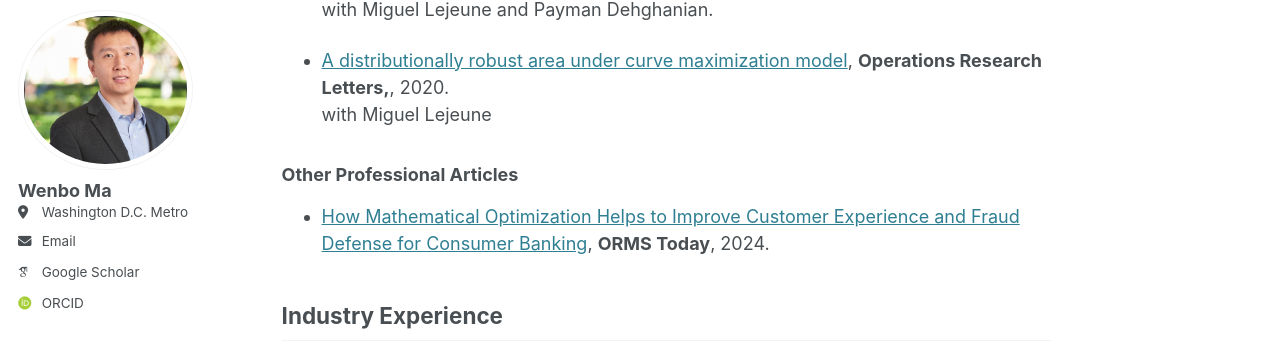
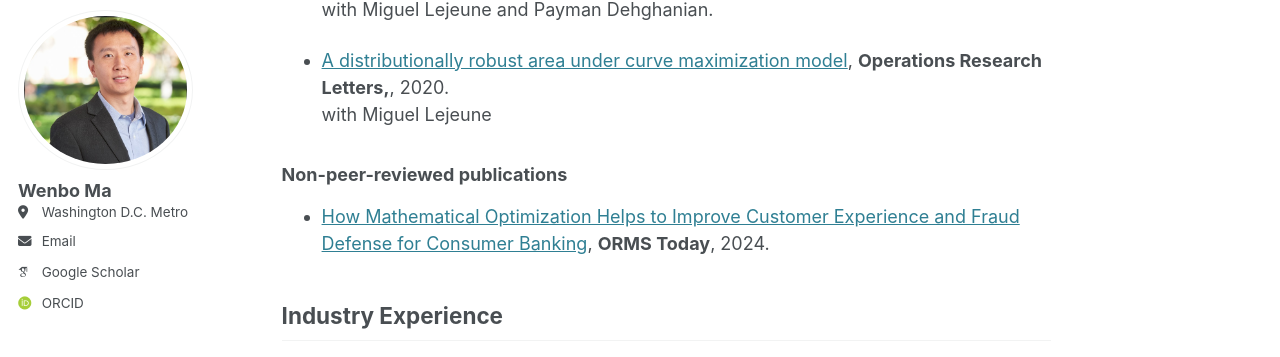
Before and after one commit to wenbo5565/wenbo5565.github.io, a Jekyll site: the page built from _pages/about.md, in a window 1280 px wide and 900 px high, scrolled down 1419 px. Shown: the part 96-453 px from the top of the window. Built offline with Jekyll 4.4.1, drawn with Linux system fonts in a browser that asks for light colours; some web fonts are replaced.

Commit message:
Update about.md

```diff
--- a/_pages/about.md
+++ b/_pages/about.md
@@ -36,7 +36,7 @@ Outside of work, I enjoy playing and watching sports — particularly tennis, sw
 - [A distributionally robust area under curve maximization model](https://www.sciencedirect.com/science/article/abs/pii/S0167637720300791), **Operations Research Letters,**, 2020. \
    with Miguel Lejeune
 
-### Other Professional Articles
+### Non-peer-reviewed publications
 
 - [How Mathematical Optimization Helps to Improve Customer Experience and Fraud Defense for Consumer Banking](https://pubsonline.informs.org/do/10.1287/orms.2024.03.12/full/), **ORMS Today**, 2024.
 
```
